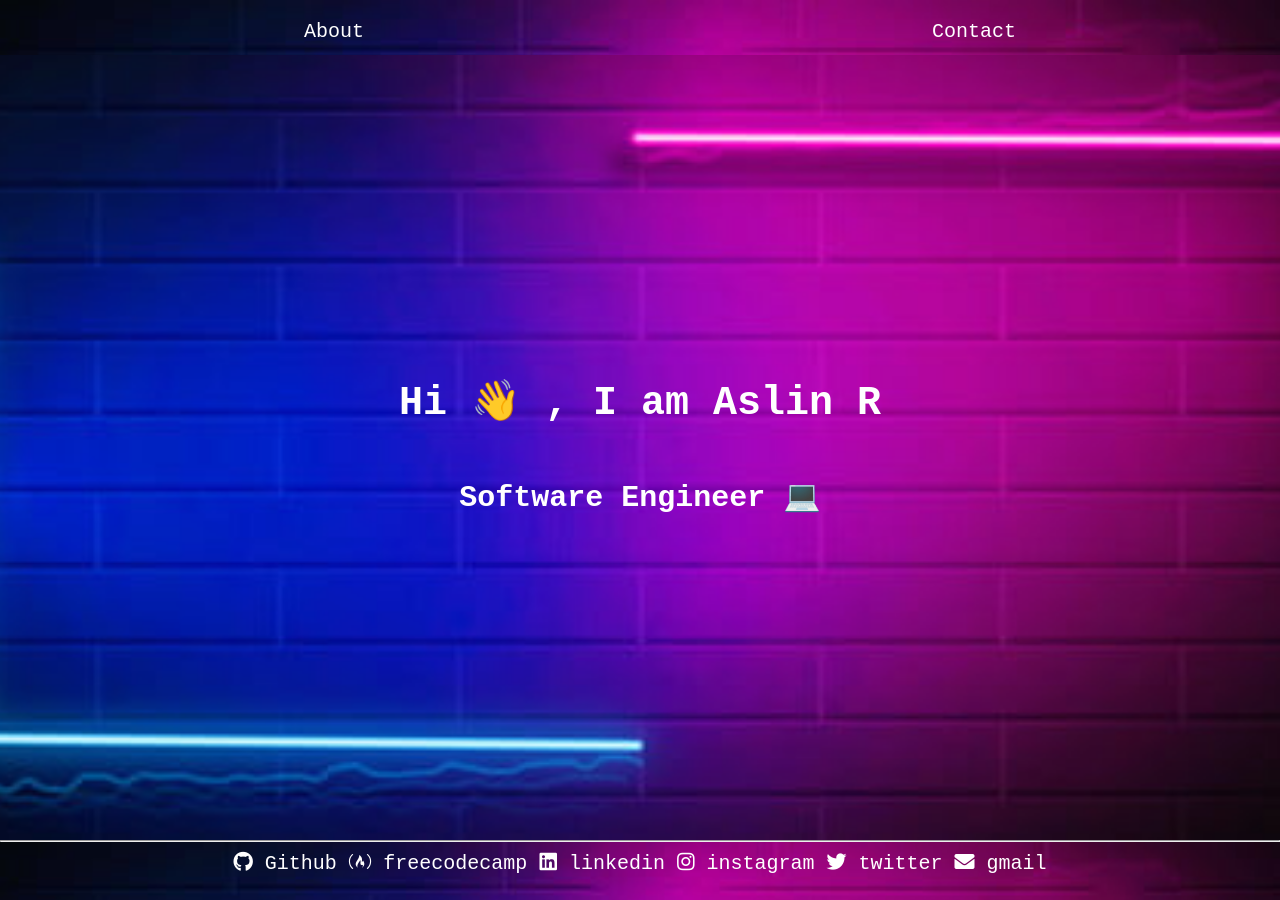
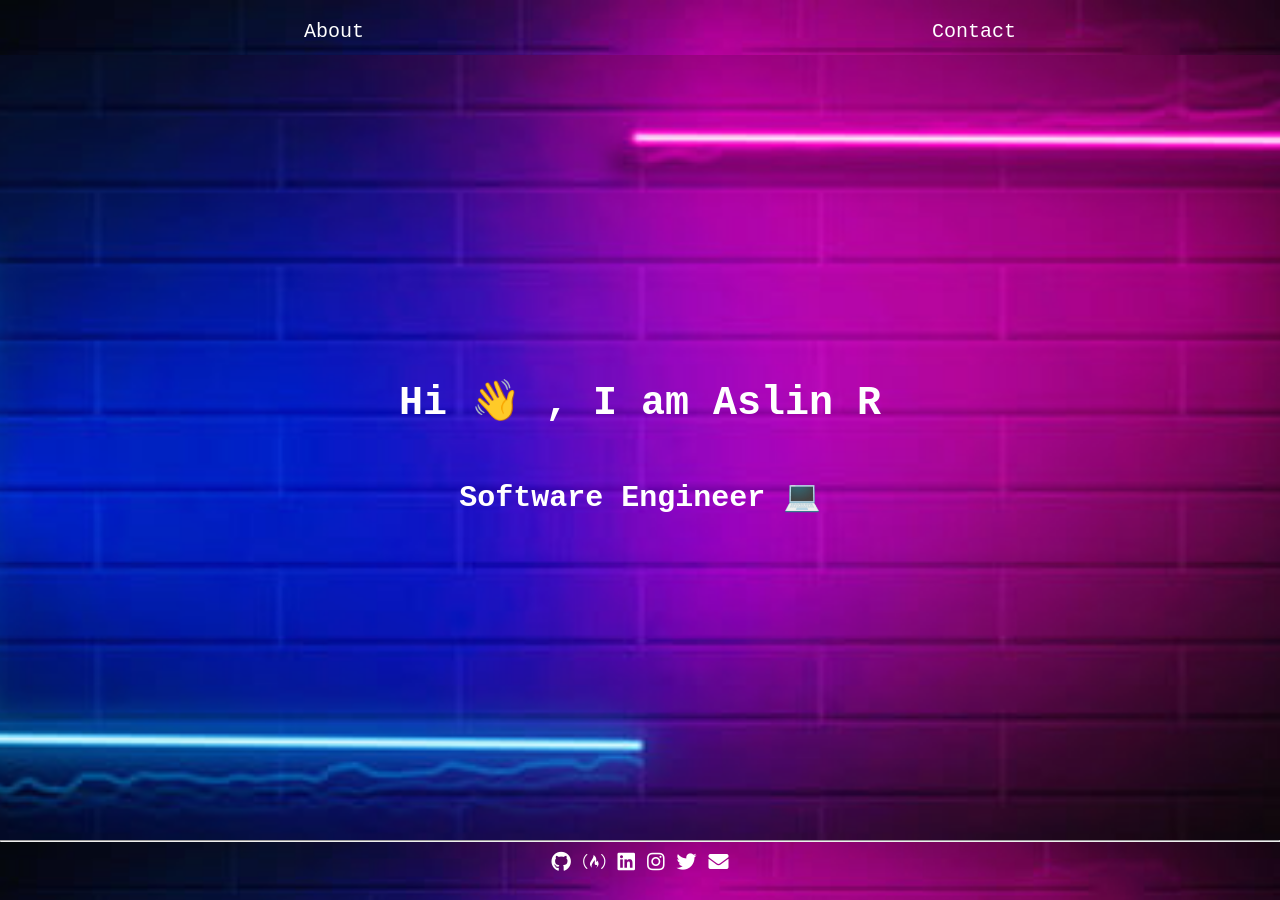
Before and after one commit to aslin-joel-r/aslin-r.github.io, a plain HTML site: page index.html in a window 1280 px wide. Drawn offline with Linux system fonts and the light colour scheme.

Commit message:
Update index.html
Removed the name of the social links

```diff
--- a/index.html
+++ b/index.html
@@ -24,22 +24,22 @@
     <hr>
 
     <i class="fab fa-github" id="icon"></i>
-    <a id="profile-link" target="_blank" href="https://github.com/aslin-r">Github</a>
+    <a id="profile-link" target="_blank" href="https://github.com/aslin-r"></a>
 
     <i class="fab fa-free-code-camp" id="icon"></i>
-    <a id="profile-link" target="_blank" href="https://www.freecodecamp.org/aslinjoelr">freecodecamp</a>
+    <a id="profile-link" target="_blank" href="https://www.freecodecamp.org/aslinjoelr"></a>
 
     <i class="fab fa-linkedin" id="icon"></i>
-    <a  id="profile-link" target="_blank" href="https://in.linkedin.com/in/aslin-r-557175228">linkedin</a>
+    <a  id="profile-link" target="_blank" href="https://in.linkedin.com/in/aslin-r-557175228"></a>
 
     <i class="fab fa-instagram" id="icon"></i>
-    <a  id="profile-link" target="_blank" href="https://instagram.com/aslin_joel_r">instagram</a>
+    <a  id="profile-link" target="_blank" href="https://instagram.com/aslin_joel_r"></a>
 
     <i class="fab fa-twitter" id="icon"></i>
-    <a  id="profile-link" target="_blank" href="https://twitter.com/aslin_joel_r">twitter</a>
+    <a  id="profile-link" target="_blank" href="https://twitter.com/aslin_joel_r"></a>
 
     <i class="fa fa-envelope" id="icon"></i>
-    <a  id="profile-link" target="_blank" href="mailto:youremail@gmail.com">gmail</a>
+    <a  id="profile-link" target="_blank" href="mailto:youremail@gmail.com"></a>
 
 
   </div>
```
